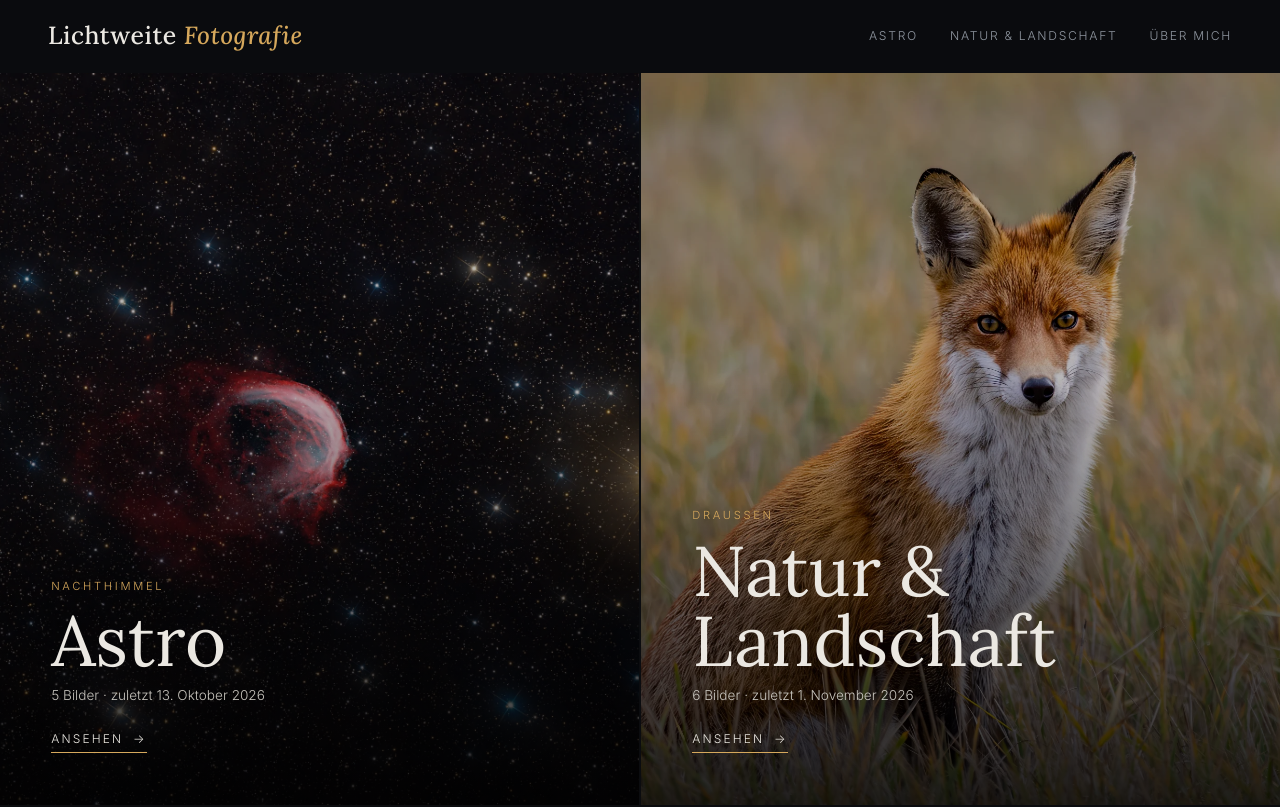
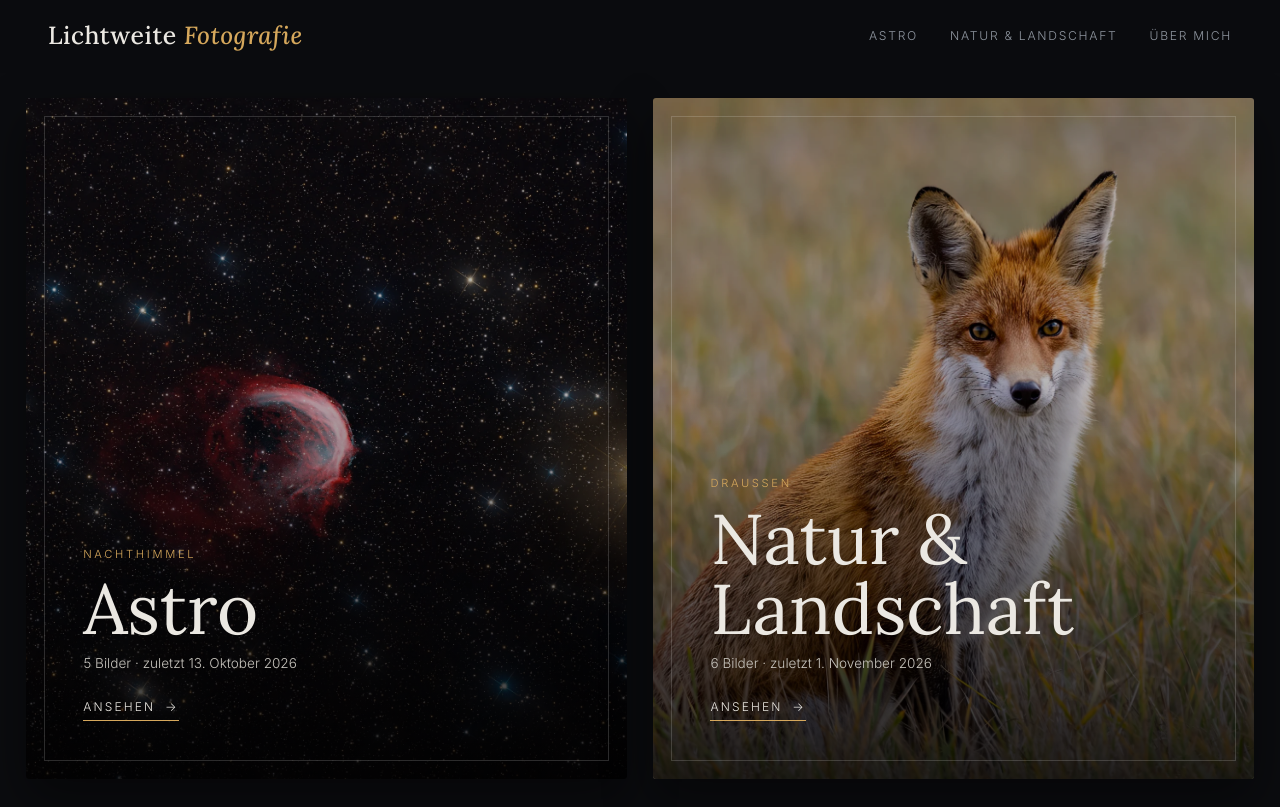
Before and after one commit to moonlink82/fotografie-homepage, a plain HTML site: page index.html in a window 1280 px wide. Shown: the top 807 px of the page. Drawn offline with Linux system fonts and the light colour scheme; files whose address does not match are found by name.

Commit message:
Add files via upload

```diff
--- a/index.html
+++ b/index.html
@@ -218,6 +218,18 @@ h1{font-family:var(--serif);font-weight:400;font-size:clamp(2.6rem,6vw,4.8rem);l
 .ftr-note{width:100%;color:var(--muted);font-size:.85rem}
 .ftr-note a{color:var(--gold)}
 .ftr small{color:#666a72;font-size:.78rem;width:100%}
+
+
+/* ===== Startseite Desktop: Abstand & Rahmen-Effekt ===== */
+@media(min-width:761px){
+  .split{gap:clamp(1rem,2vw,1.75rem);padding:clamp(1rem,2vw,1.75rem);min-height:calc(100vh - 68px)}
+  .panel{border-radius:3px;box-shadow:0 20px 50px rgba(0,0,0,.45);transition:transform .6s cubic-bezier(.2,.7,.2,1),box-shadow .6s}
+  .panel::before{content:"";position:absolute;inset:18px;z-index:0;border:1px solid rgba(255,255,255,.16);pointer-events:none;transition:inset .7s cubic-bezier(.2,.7,.2,1),border-color .7s}
+  .panel>div{position:relative;z-index:1}
+  .panel:hover{transform:translateY(-6px);box-shadow:0 34px 70px rgba(0,0,0,.6)}
+  .panel:hover::before{inset:30px;border-color:rgba(214,168,92,.7)}
+  .panel{padding:clamp(2.2rem,4.5vw,4rem)}
+}
 
 /* ===== Einfaches Layout für Handys ===== */
 @media(max-width:760px){
```
